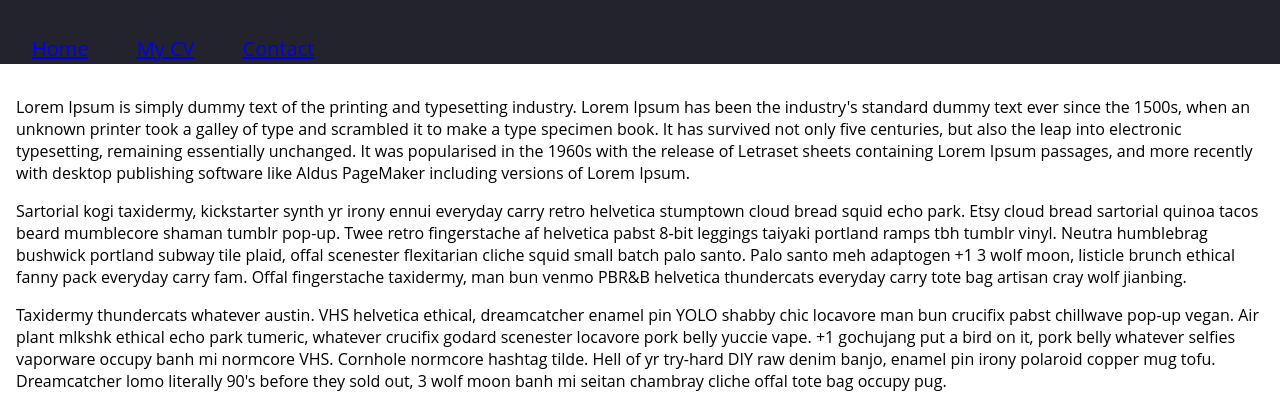
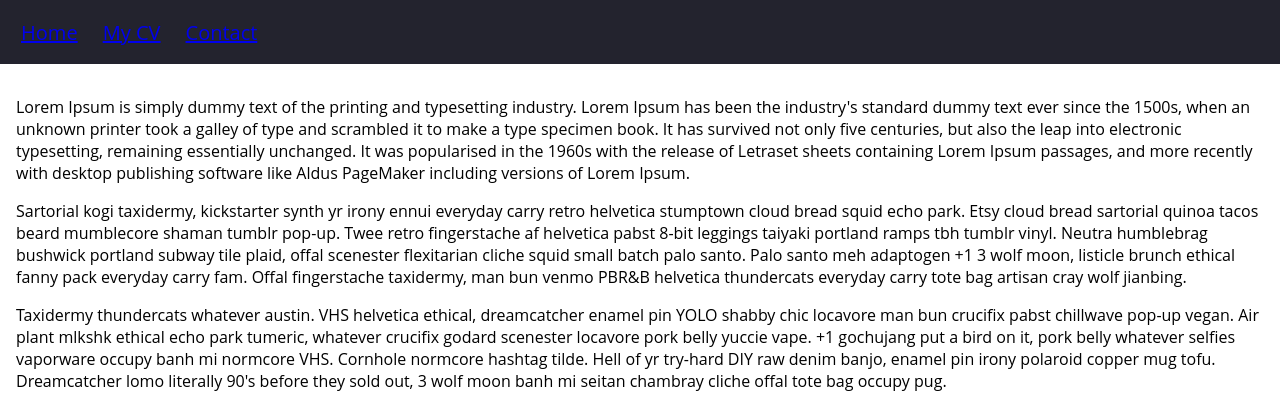
Before and after one commit to MatiWall/Webside, a PHP site: page / in a window 1280 px wide. Shown: the top 409 px of the page. Run offline with PHP 8.4, Linux system fonts and the light colour scheme.

Commit message:
Navbar restart27

```diff
--- a/css/styling.css
+++ b/css/styling.css
@@ -37,7 +37,8 @@ main {
 
 .navbar-nav {
     list-style: none;
-    padding: 1rem;
+    padding: 0;
+    padding-left: 1rem;
     margin: 0;
     display: flex;
     flex-direction: row;
@@ -48,6 +49,6 @@ main {
 }
 
 .navbar-nav li {
-    margin-right: 2rem;
-    padding-left: 1rem;
+    margin-right: 20px;
+    padding-left: 5px;
 }
```
